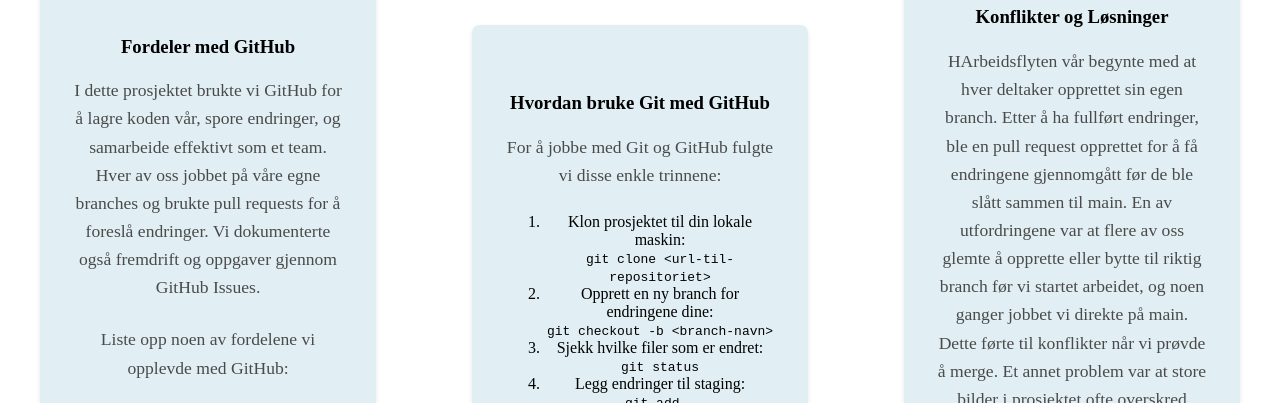
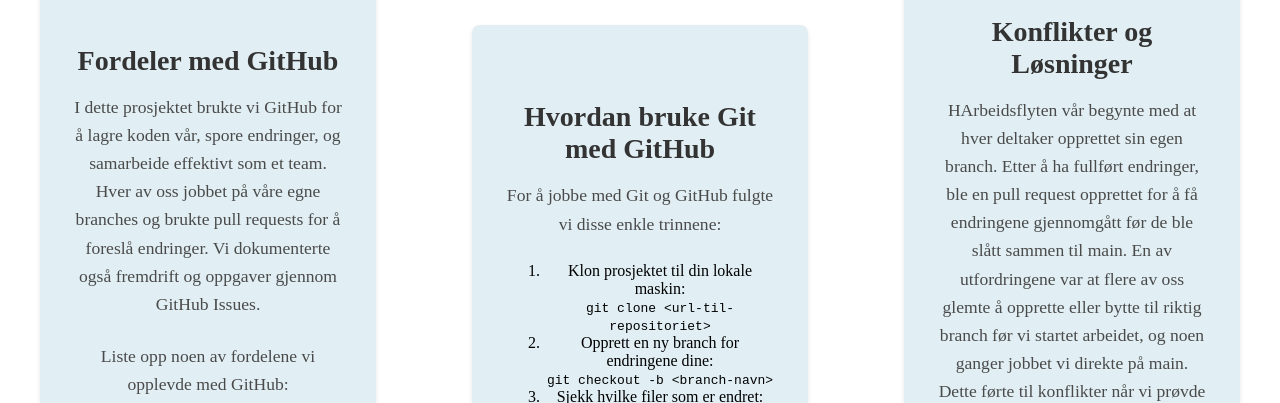
Before and after one commit to pazilye/FinalExam1200, a plain HTML site: page Github.html in a window 1280 px wide. Shown: the part 369-772 px from the top of the page. Drawn offline with Linux system fonts and the light colour scheme.

Commit message:
modifications on css page

```diff
--- a/styles.css
+++ b/styles.css
@@ -277,8 +277,8 @@
 }
 
 /* Typography */
-.github-content h2,
-.accessibility-content h2 {
+.github-content h3,
+.accessibility-content h3 {
     font-size: 1.75rem;
     margin-bottom: 1rem;
     color: #333;
```
